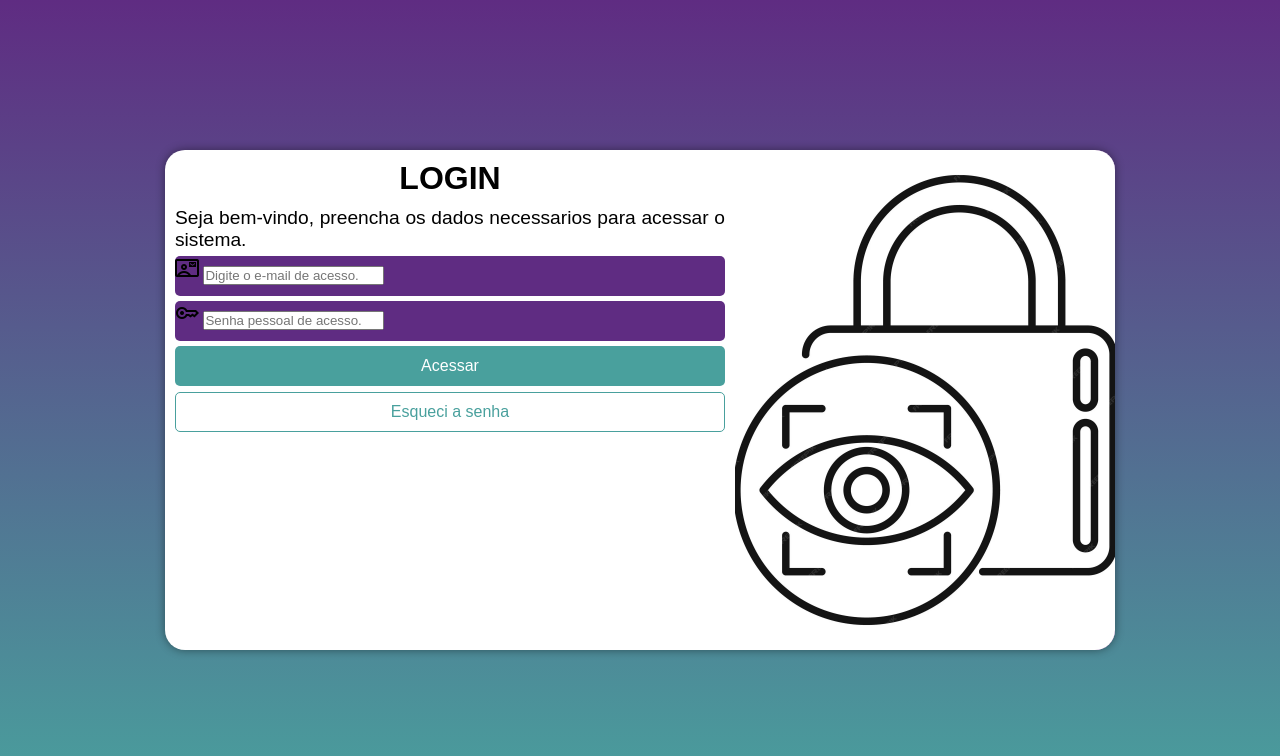
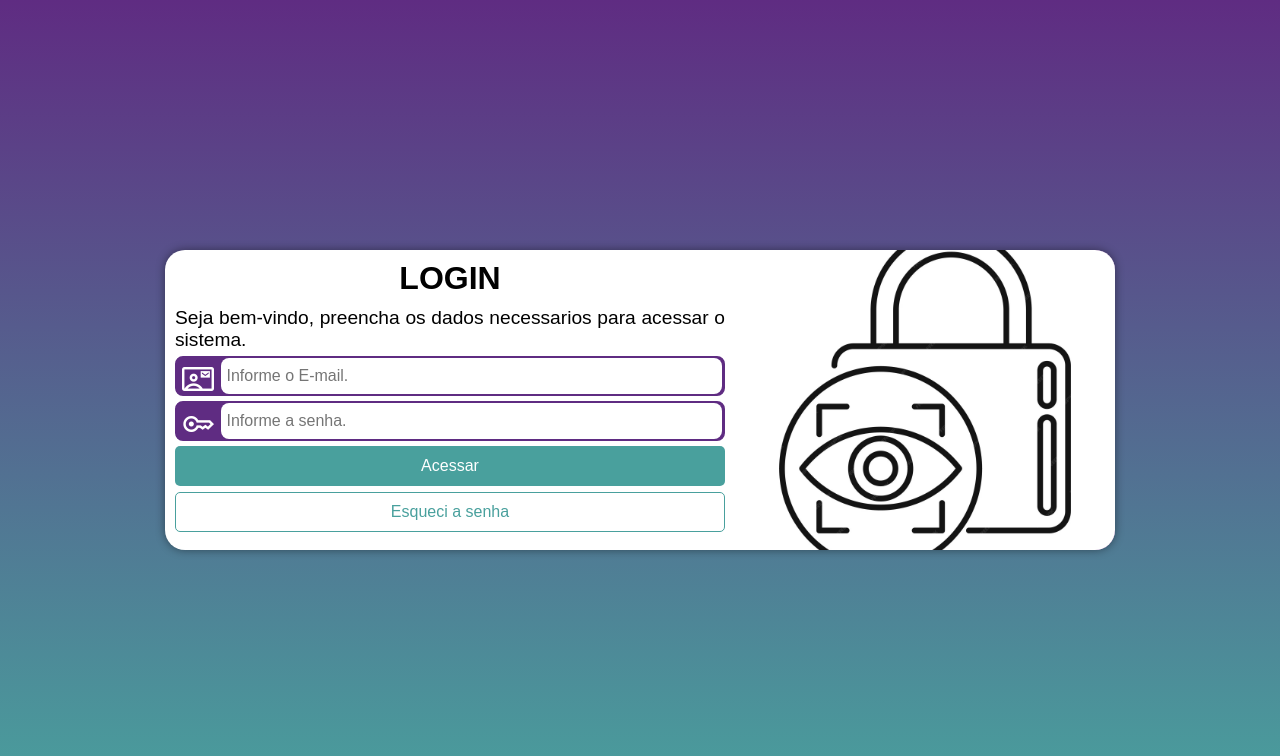
Before and after one commit to OMiqueias/projetoLogin, a plain HTML site: page index.html in a window 1280 px wide. Drawn offline with nearby package versions, Linux system fonts and the light colour scheme.

Commit message:
versao 0.10.1
Finalizado.

```diff
--- a/css/estilo.css
+++ b/css/estilo.css
@@ -79,14 +79,33 @@ form > input[type=submit]{
 
 form > div.divCampo{
     background-color: #5F2C82;
+    border: 2px solid #5F2C82;
     width: 100%;
     height: 40px;
-    border-radius: 5px;
+    border-radius: 8px;
     margin: 5px 0px;
 }
 
 div.divCampo > label{
     display: none;
+}
+
+div.divCampo > .material-symbols-outlined{
+    color: white;
+    font-size: 2em;
+    width: 40px;
+    padding: 5px;
+}
+
+div.divCampo > input{
+    padding: 5px;
+    font-size: 1em;
+    height: 100%;
+    width: calc(100% - 45px);
+    border: 0px;
+    border-radius: 8px;
+    outline: none;
+    transform: translateY(-14px);
 }
 
 form > input[type=submit]:hover{
--- a/css/mediaQuerries.css
+++ b/css/mediaQuerries.css
@@ -20,6 +20,7 @@ Grandes telas: Igual ou maiores que 1200px.
 
     section#iLogin {
         width: 80vw;
+        height: 280px;
     }
 
     section#iLogin > div#iImagem {
@@ -42,6 +43,7 @@ Grandes telas: Igual ou maiores que 1200px.
 
     section#iLogin{
         width: 950px;
+        height: 300px;
     }
 
     section#iLogin > div#iImagem{
--- a/index.html
+++ b/index.html
@@ -24,7 +24,7 @@
                         <span class="material-symbols-outlined">
                             contact_mail
                         </span>
-                        <input type="email" name="email" id="iEmail" placeholder="Digite o e-mail de acesso."
+                        <input type="email" name="email" id="iEmail" placeholder="Informe o E-mail."
                             autocomplete="email" required>
                         <label for="iEmail">E-mail:</label>
                     </div>
@@ -32,7 +32,7 @@
                         <span class="material-symbols-outlined">
                             key
                         </span>
-                        <input type="password" name="senha" id="iSenha" placeholder="Senha pessoal de acesso."
+                        <input type="password" name="senha" id="iSenha" placeholder="Informe a senha."
                             autocomplete="current-password" required minlength="8" maxlength="25">
                         <label for="iSenha">Senha:</label>
                     </div>
```
